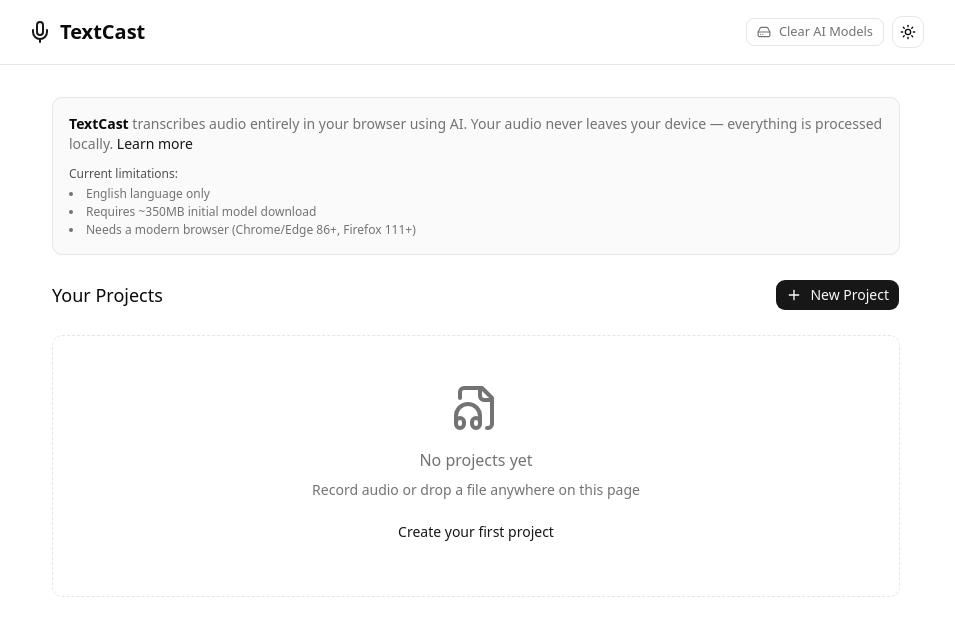
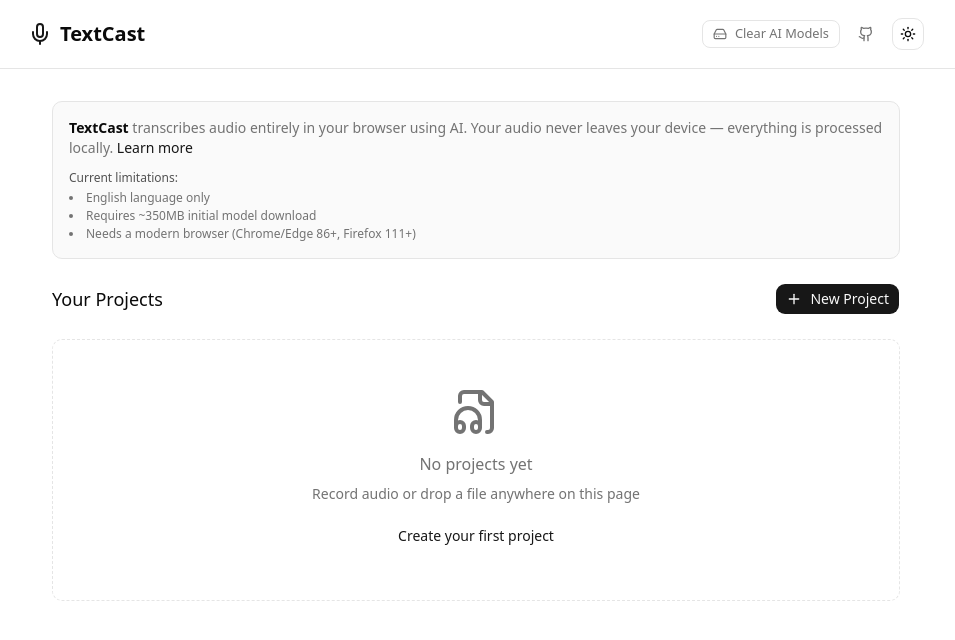
Before and after one commit to sirmews/textcast, a React (Vite) app: page / in a window 1280 px wide. Shown: the top 640 px of the page, without its empty margins (164-1119 px from the left). Built offline with nearby package versions, Linux system fonts and the light colour scheme; what @huggingface/transformers would draw is missing.

Commit message:
feat: add GitHub link to header and CodeRabbit badge to README
Amp-Thread-ID: https://ampcode.com/threads/T-019dbc12-2dac-726b-93a9-b6a4ecd306e0

```diff
--- a/src/App.tsx
+++ b/src/App.tsx
@@ -1,4 +1,4 @@
-import { FileAudio, HardDrive, Mic, Plus, Upload } from "lucide-react";
+import { FileAudio, Github, HardDrive, Mic, Plus, Upload } from "lucide-react";
 import { useCallback, useEffect, useRef, useState } from "react";
 import { Button } from "@/components/ui/button";
 import { storage } from "@/lib/storage";
@@ -227,6 +227,15 @@
               <HardDrive className="w-4 h-4" />
               {isClearing ? "Clearing..." : "Clear AI Models"}
             </Button>
+            <a
+              href="https://github.com/sirmews/textcast"
+              target="_blank"
+              rel="noopener noreferrer"
+              className="inline-flex items-center justify-center rounded-md text-sm font-medium h-9 w-9 text-muted-foreground hover:text-foreground transition-colors"
+              title="View on GitHub"
+            >
+              <Github className="w-4 h-4" />
+            </a>
             <ModeToggle />
           </div>
         </div>
```
Also changed, not shown: 1 other file (tests, documents, lock files or other folders).
